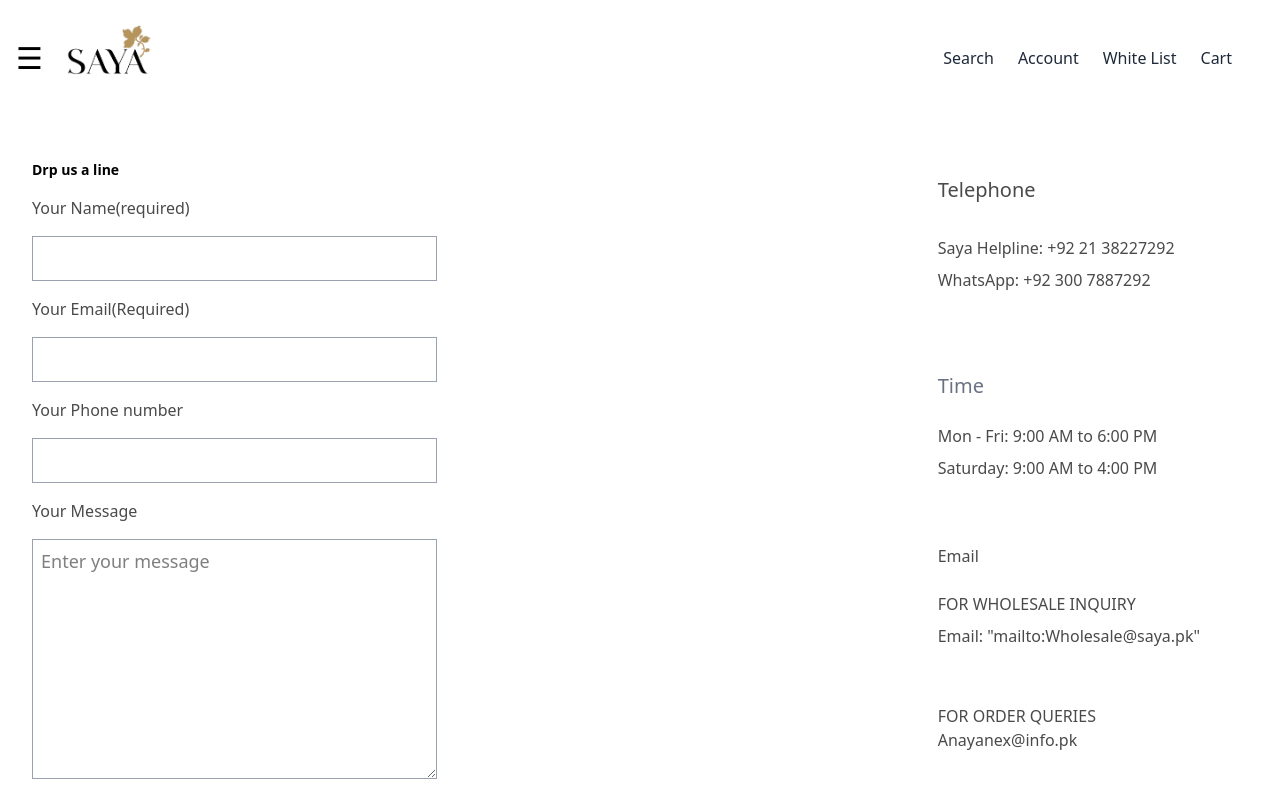
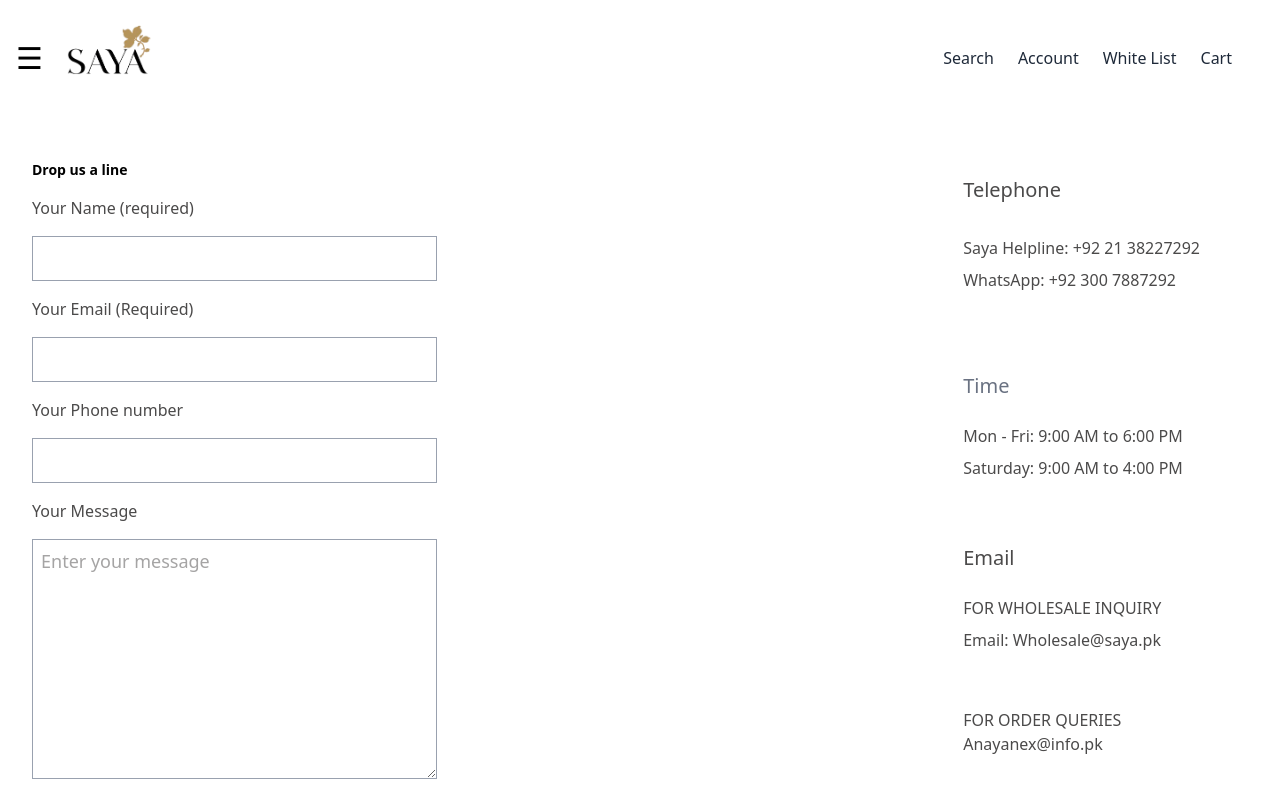
Before and after one commit to zaidsol/web, a Next.js app: page /contactuss in a window 1280 px wide. Shown: the top 789 px of the page. Built offline with nearby package versions, Linux system fonts and the light colour scheme.

Commit message:
Update page.tsx

```diff
--- a/app/contactuss/page.tsx
+++ b/app/contactuss/page.tsx
@@ -3,87 +3,70 @@ import Navbar from '@/app/components/navbar'
 import React from 'react'
 
 export default function Contactus() {
-
   return (
     <div>
-
-        <Navbar ></Navbar>
-
-
+      <Navbar></Navbar>
 
       <div>
-        <div className='flex p-8 flex-wrap md:justify-between pt-40  '>
-        <div className=' w-1/3 flex flex-col gap- text-[#4B4A4A]] text-[18px] font-sans '>
+        <div className='flex p-8 flex-wrap md:justify-between pt-40'>
+          <div className='w-1/3 flex flex-col gap- text-[#4B4A4A] text-[18px] font-sans '>
+            <p className='mb-4 text-black text-sm font-semibold'>Drop us a line</p>
 
-            <p className='mb-4 text-black text-sm font-semibold'>Drp us a line</p>
-
-            <h2 className='mb-4 text-[#4B4A4A] text-[16px]'> Your Name(required)</h2>
+            <h2 className='mb-4 text-[#4B4A4A] text-[16px]'>Your Name (required)</h2>
             <input type="name" className='border border-gray-400 w-full mb-4 py-2' />
 
-            <h2 className='mb-4 text-[#4B4A4A] text-[16px]'>Your Email(Required)</h2>
-            <input type="name" className='border border-gray-400 w-full mb-4 py-2' />
-
+            <h2 className='mb-4 text-[#4B4A4A] text-[16px]'>Your Email (Required)</h2>
+            <input type="email" className='border border-gray-400 w-full mb-4 py-2' />
 
             <h2 className='mb-4 text-[#4B4A4A] text-[16px]'>Your Phone number</h2>
-          <input type="name" className='border border-gray-400 w-full mb-4 py-2' />
+            <input type="tel" className='border border-gray-400 w-full mb-4 py-2' />
 
-
-            <h2 className='mb-4 text-[#4B4A4A] text-[16px]'> Your Message</h2>
+            <h2 className='mb-4 text-[#4B4A4A] text-[16px]'>Your Message</h2>
             <textarea
               className="w-full p-2 border border-gray-400 h-60 mb-3"
-
               placeholder="Enter your message"
             ></textarea>
 
             <div>
- <button className= '  px-8 py-2 rounded-4xl    border-2 bg-white text-black hover:bg-black hover:text-white text-sm'>Send</button>
+              <button className='px-8 py-2 rounded-4xl border-2 bg-white text-black hover:bg-black hover:text-white text-sm'>
+                Send
+              </button>
+            </div>
           </div>
 
-        </div>
-        <div className=''>
-
-        <section className="p-4  text-[#4b4a4a] font-sans pr-12">
-
-  <div className="">
+          <div>
+            <section className="p-4 text-[#4b4a4a] font-sans pr-12">
+              <div>
                 <h2 className="text-[#4b4a4a] mb-8 text-xl">Telephone</h2>
                 <p className="mb-2 text-base">Saya Helpline: +92 21 38227292</p>
-    <p className='mb-20'>WhatsApp:   +92 300 7887292</p>
+                <p className='mb-20'>WhatsApp: +92 300 7887292</p>
               </div>
 
-
-  <div className="">
+              <div>
                 <h2 className="text-gray-500 mb-6 text-xl">Time</h2>
                 <p className="mb-2 text-base">Mon - Fri: 9:00 AM to 6:00 PM</p>
                 <p className='mb-16'>Saturday: 9:00 AM to 4:00 PM</p>
               </div>
 
-
               <div>
-    <h2 className=" mb-6 text-xl]">Email</h2>
-    <p className="">
-     <h2 className='mb-2 text-base'> FOR WHOLESALE INQUIRY</h2>
-     <h2 className='mb-14 text-base'> Email: "mailto:Wholesale@saya.pk"</h2>
+                <h2 className="mb-6 text-xl">Email</h2>
+                <p>
+                  <h2 className='mb-2 text-base'>FOR WHOLESALE INQUIRY</h2>
+                  <h2 className='mb-14 text-base'>
+                    Email: <a href="mailto:Wholesale@saya.pk">Wholesale@saya.pk</a>
+                  </h2>
                 </p>
                 <p>
                   FOR ORDER QUERIES
-
                 </p>
                 <p>Anayanex@info.pk</p>
               </div>
             </section>
-
-
-
-
-
-
+          </div>
         </div>
       </div>
 
-
+      <Footer />
     </div>
-
-    </div>
-
   )
 }
```
Lines whose indentation alone changed are shown as unchanged.
